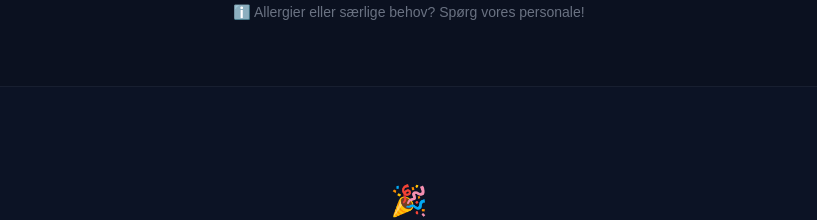
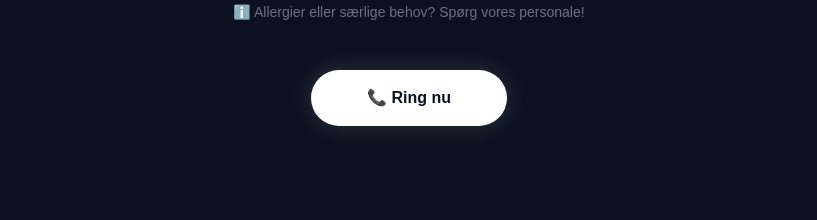
Before and after one commit to panoskoul108/hellas-aalborg-web, a Next.js app: page / in a window 1280 px wide. Shown: the part 1547-1767 px from the top of the page, without its empty margins (231-1048 px from the left). Built offline with nearby package versions, Linux system fonts and the light colour scheme; no server answers; the database is empty.

Commit message:
Update page.tsx

```diff
--- a/app/page.tsx
+++ b/app/page.tsx
@@ -18,7 +18,6 @@ const translations = {
     footerDesc: 'Dit lille stykke Grækenland i Nordjylland. Vi glæder os til at se dig.',
     footerDelivery: 'Bestil Delivery', allergies: 'Allergier eller særlige behov? Spørg vores personale!',
     veg: 'Vegetarisk', smiley: 'Se Fødevarestyrelsens smiley-rapport', followUs: 'Følg os på Instagram', callNow: 'Ring nu',
-    // Νέα κείμενα για Catering
     cateringTitle: 'Græsk Catering & Events',
     cateringDesc: 'Vi bringer den autentiske græske smag til dit arrangement. Vi håndterer store ordrer med særlige priser og gratis levering til din dør.',
     cateringBtn: 'Ring for Tilbud'
@@ -37,7 +36,6 @@ const translations = {
     footerDesc: 'Your little piece of Greece in North Jutland. We look forward to seeing you.',
     footerDelivery: 'Order Delivery', allergies: 'Allergies or dietary needs? Please ask our staff!',
     veg: 'Vegetarian', smiley: 'Food safety inspection report', followUs: 'Follow us on Instagram', callNow: 'Call Now',
-    // Νέα κείμενα για Catering
     cateringTitle: 'Greek Catering & Events',
     cateringDesc: 'Bring authentic Greek flavors to your event. We accommodate large orders with special pricing and complimentary delivery to your venue.',
     cateringBtn: 'Call for a Quote'
@@ -56,7 +54,6 @@ const translations = {
     footerDesc: 'Το δικό σας κομμάτι Ελλάδας στη Βόρεια Γιουτλάνδη. Σας περιμένουμε.',
     footerDelivery: 'Παραγγελία Delivery', allergies: 'Έχετε αλλεργίες; Ρωτήστε το προσωπικό μας!',
     veg: 'Χορτοφαγικό', smiley: 'Αναφορά υγειονομικού ελέγχου', followUs: 'Ακολουθήστε μας στο Instagram', callNow: 'Κλήση',
-    // Νέα κείμενα για Catering
     cateringTitle: 'Ελληνικό Catering & Εκδηλώσεις',
     cateringDesc: 'Φέρνουμε την αυθεντική ελληνική γεύση στην εκδήλωσή σας. Αναλαμβάνουμε μεγάλες παραγγελίες με ειδικές προνομιακές τιμές και δωρεάν διανομή.',
     cateringBtn: 'Καλέστε μας'
@@ -205,7 +202,7 @@ export default function Home() {
           </div>
         </div>
 
-        {/* LOADING & MENU LIST (MINIMAL ELEGANCE - ΕΝΤΟΝΑ ΓΡΑΜΜΑΤΑ) */}
+        {/* LOADING & MENU LIST */}
         {isLoading ? (
           <div className="text-center py-20 text-[#38BDF8] text-xl font-bold animate-pulse">
             Indlæser menu... / Loading Menu...
@@ -253,13 +250,19 @@ export default function Home() {
         )}
 
         <div className="text-center mt-16"><p className="text-gray-500 text-sm font-medium"><span className="text-[#38BDF8]">ℹ️</span> {t.allergies}</p></div>
-        {menuType === 'wolt' && (
-          <div className="text-center mt-12 animate-fade-in-up pb-10">
+
+        {/* ΚΟΥΜΠΙΑ ΠΑΡΑΓΓΕΛΙΑΣ ΚΑΤΩ ΑΠΟ ΤΟ ΜΕΝΟΥ */}
+        <div className="text-center mt-12 animate-fade-in-up pb-10 flex justify-center">
+          {menuType === 'wolt' ? (
             <a href="https://wolt.com/da/dnk/aalborg/restaurant/hellas-food1" target="_blank" rel="noopener noreferrer" className="inline-block bg-gradient-to-r from-[#009de0] to-[#007fb5] text-white font-bold py-4 px-14 rounded-full shadow-[0_0_25px_rgba(0,157,224,0.4)] transition-all transform hover:scale-105 hover:shadow-[0_0_35px_rgba(0,157,224,0.6)]">
               {t.orderWolt}
             </a>
-          </div>
-        )}
+          ) : (
+            <a href="tel:+4542177754" className="inline-flex items-center gap-3 bg-white text-[#0B1120] font-bold py-4 px-14 rounded-full shadow-[0_0_25px_rgba(255,255,255,0.15)] transition-all transform hover:scale-105 hover:shadow-[0_0_35px_rgba(255,255,255,0.25)]">
+              📞 {t.callNow}
+            </a>
+          )}
+        </div>
       </section>
 
       {/* CATERING SECTION */}
@@ -320,14 +323,12 @@ export default function Home() {
         </div>
 
         <div className="max-w-7xl mx-auto px-6 md:px-8 mt-20 pt-8 border-t border-white/5 text-center flex flex-col md:flex-row justify-between items-center gap-4">
-          {/* Αριστερή πλευρά: Copyright & CVR (Υποχρεωτικό στη Δανία) */}
           <div className="text-xs text-gray-600 flex flex-col md:flex-row items-center gap-2 md:gap-4">
             <p>© {new Date().getFullYear()} Nordic-mythos 1 ApS. All rights reserved.</p>
             <span className="hidden md:block text-gray-700">•</span>
             <p>CVR: 46414373</p>
           </div>
 
-          {/* Δεξιά πλευρά: Wolt Disclaimer & Link */}
           <div className="text-xs text-gray-600 flex flex-col md:flex-row items-center gap-2 md:gap-6">
             <p className="max-w-xs text-center md:text-right">Orders and payments are securely processed by Wolt.</p>
             <a href="https://wolt.com/da/dnk/aalborg/restaurant/hellas-food1" target="_blank" rel="noreferrer" className="text-[#38BDF8] hover:text-white transition font-bold tracking-widest uppercase mt-2 md:mt-0">
```
